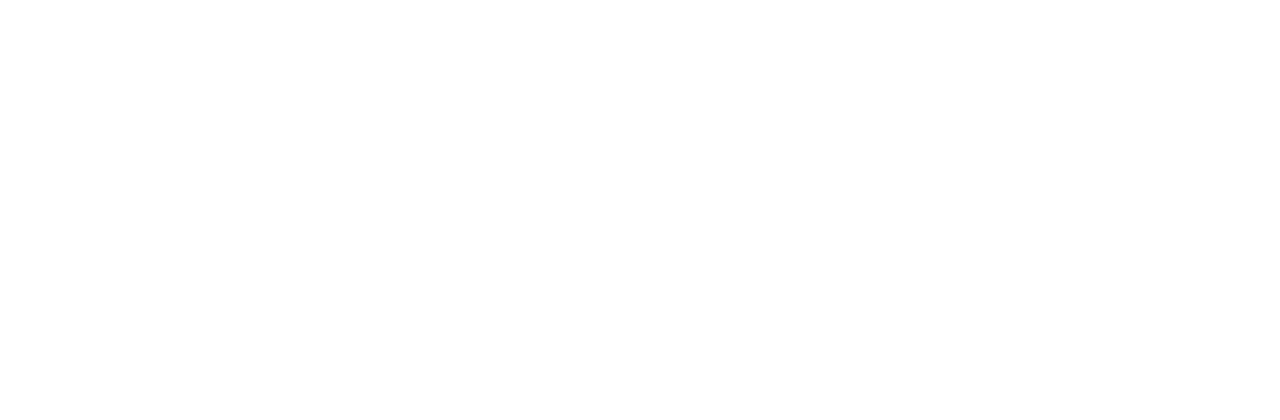
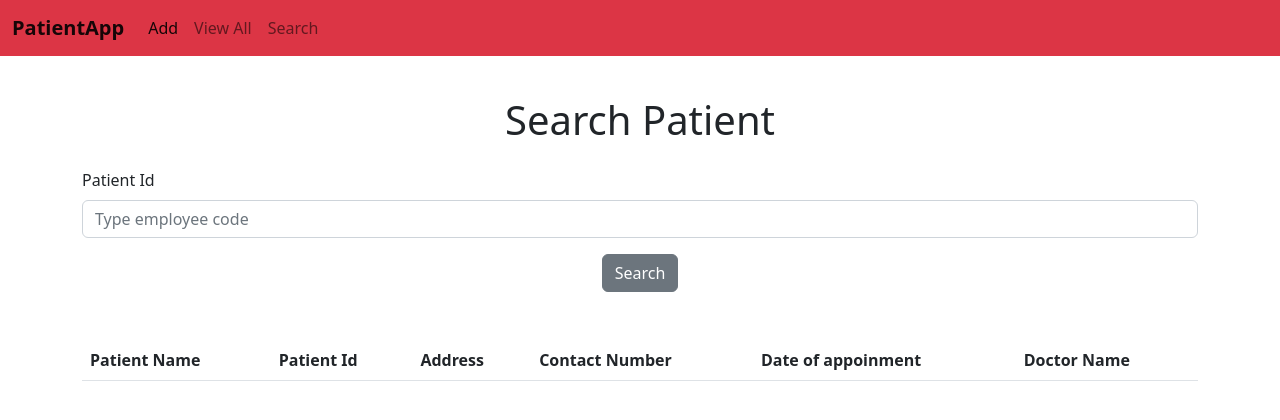
Before and after one commit to sufailbadushat/patient-angular-spring-app, an Angular app: page /search in a window 1280 px wide. Before the commit this address led to /. Shown: the top 420 px of the page. Built offline with nearby package versions, Linux system fonts and the light colour scheme.

Commit message:
search value from database

```diff
--- a/src/app/api.service.ts
+++ b/src/app/api.service.ts
@@ -6,14 +6,18 @@
 })
 export class ApiService {
 
-  constructor(private http:HttpClient) { }
+  constructor(private http: HttpClient) { }
 
-  fetchPatient=()=>{
-   return this.http.get("http://localhost:8080/view");
+  fetchPatient = () => {
+    return this.http.get("http://localhost:8080/view");
   }
 
-  addPatent = (dataToSend:any) => {
-    return this.http.post("http://localhost:8080/add",dataToSend);
+  addPatent = (dataToSend: any) => {
+    return this.http.post("http://localhost:8080/add", dataToSend);
+  }
+
+  searchPatient = (dataToRead:any) => {
+    return this.http.post("http://localhost:8080/search",dataToRead);
   }
 
 }
--- a/src/app/nav-bar/nav-bar.component.html
+++ b/src/app/nav-bar/nav-bar.component.html
@@ -12,6 +12,9 @@
           <li class="nav-item">
             <a class="nav-link" routerLink="/view">View All</a>
           </li>
+          <li class="nav-item">
+            <a class="nav-link" routerLink="/search">Search</a>
+          </li>
 
         </ul>
       </div>
--- /dev/null
+++ b/src/app/search-patient/search-patient.component.html
@@ -0,0 +1,55 @@
+<app-nav-bar></app-nav-bar>
+
+
+<div class="container">
+    <div class="row">
+        <div class="col-12 col-sm-12 div-md-12 col-lg-12 div-xl-12 div-xxl-12">
+            <div class="row g-3 mt-4">
+                <div class="col col-12 col-sm-12 col-md-12 col-lg-12 col-lg-12 col-xl-12 col-xxl-12 text-center">
+                    <h1 class="text-dark">Search Patient</h1>
+                </div>
+                <div class="col col-12 col-sm-12 col-md-12 col-lg-12 col-lg-12 col-xl-12 col-xxl-12">
+                    <label for="" class="form-label ">Patient Id</label>
+                    <input name="patientId" [(ngModel)]="patientId" type="text" placeholder="Type employee code"
+                        class="form-control">
+                </div>
+                <div class="col col-12 col-sm-12 col-md-12 col-lg-12 col-lg-12 col-xl-12 col-xxl-12 text-center">
+                    <button (click)="readValue()" class="btn btn-secondary">Search</button>
+                </div>
+            </div>
+
+            <table class="table mt-5">
+                <thead>
+                    <tr>
+
+                        <th scope="col">Patient Name</th>
+                        <th scope="col">Patient Id</th>
+                        <th scope="col">Address</th>
+                        <th scope="col">Contact Number</th>
+                        <th scope="col">Date of appoinment</th>
+                        <th scope="col">Doctor Name</th>
+
+
+
+                    </tr>
+                </thead>
+                <tbody>
+
+                    <tr *ngFor="let i of searchValue">
+
+                        <td>{{i.patientName}}</td>
+                        <td>{{i.patientId}}</td>
+                        <td>{{i.address}}</td>
+                        <td>{{i.contactNumber}}</td>
+                        <td>{{i.dateOfAppoinmet}}</td>
+                        <td>{{i.doctorName}}</td>
+
+                    </tr>
+
+                </tbody>
+            </table>
+
+
+        </div>
+    </div>
+</div>
--- /dev/null
+++ b/src/app/search-patient/search-patient.component.ts
@@ -0,0 +1,34 @@
+import { Component } from '@angular/core';
+import { ApiService } from '../api.service';
+
+@Component({
+  selector: 'app-search-patient',
+  templateUrl: './search-patient.component.html',
+  styleUrls: ['./search-patient.component.css']
+})
+export class SearchPatientComponent {
+  constructor(private api:ApiService){}
+
+  searchValue:any=[]
+  patientId=""
+
+  readValue=()=>{
+    let data:any={"patientId":this.patientId}
+
+    console.log(data);
+
+    this.api.searchPatient(data).subscribe(
+      (response:any)=>{
+       console.log(response)
+       if(response.length==0){
+        alert("invalid employee code");
+      }
+      else{
+        this.searchValue=response;
+      }
+      }
+    )
+
+  }
+
+}
```
Also changed, not shown: src/app/app.module.ts (+7 -1 lines), src/app/search-patient/search-patient.component.css (added).
